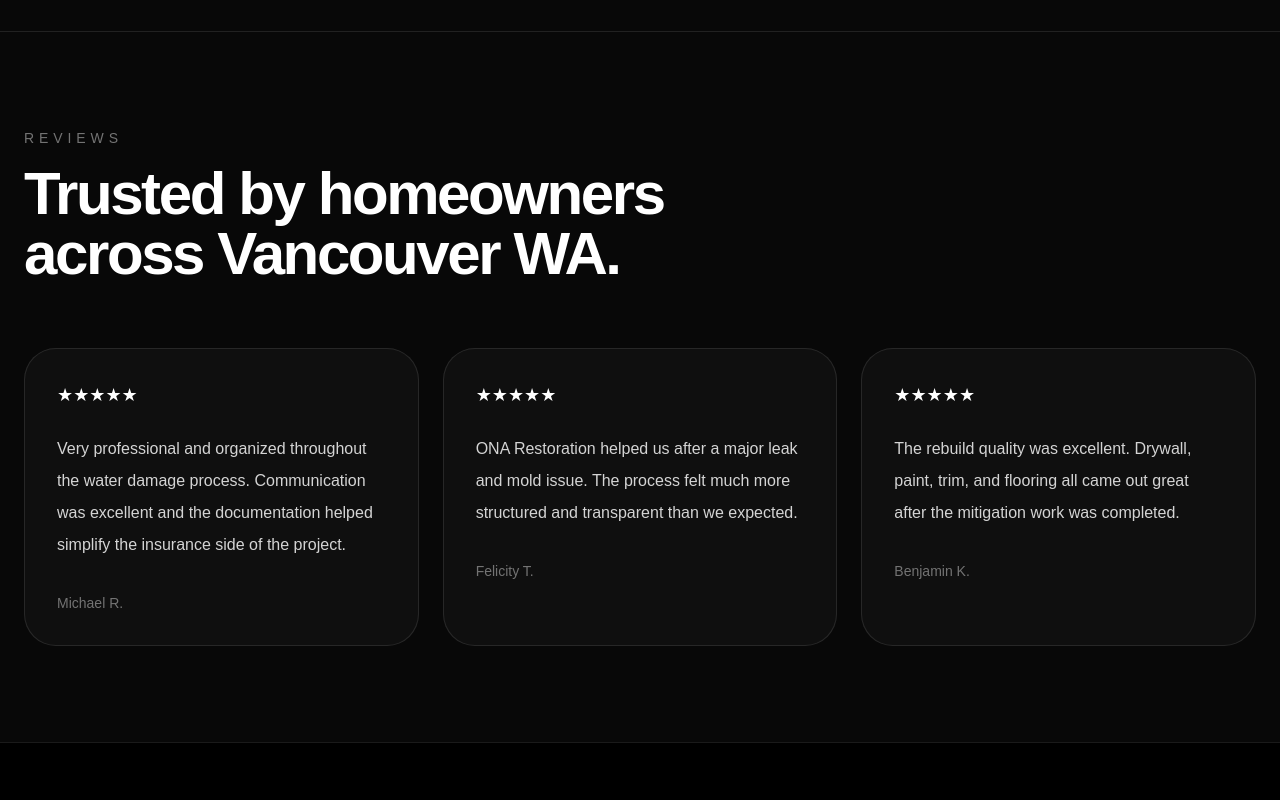
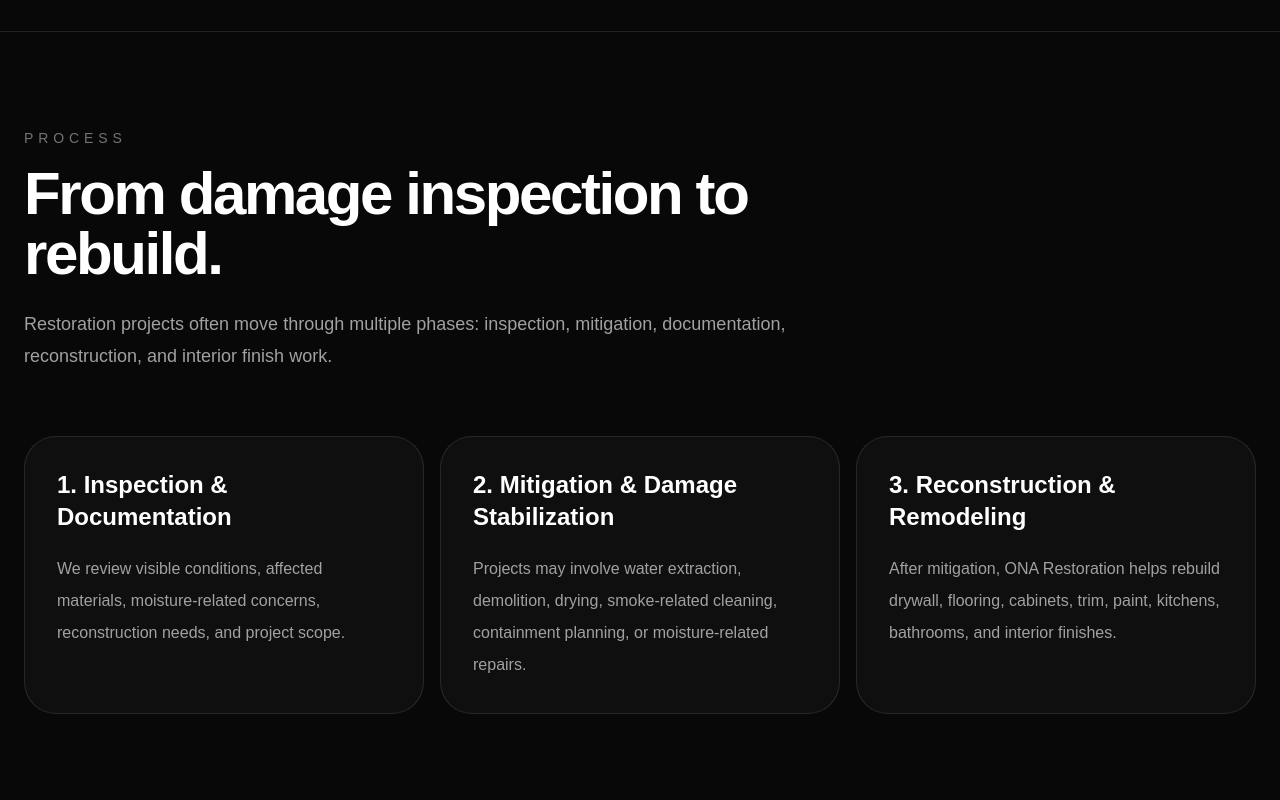
Before and after one commit to dmitzin-web/ona-restore, a Next.js app: page / in a window 1280 px wide. Shown: the part 5040-5840 px from the top of the page. Built offline with nearby package versions, Linux system fonts and the light colour scheme.

Commit message:
Add homepage process section

```diff
--- a/app/page.tsx
+++ b/app/page.tsx
@@ -1,3 +1,4 @@
+import ProcessSection from '@/components/ProcessSection'
 import LocalTrustSection from '@/components/LocalTrustSection'
 import ReviewSchema from '@/components/ReviewSchema'
 import ReviewsSection from '@/components/ReviewsSection'
@@ -268,6 +269,7 @@ export default function HomePage() {
       </section>
       <BeforeAfterSection />
       <LocalTrustSection />
+      <ProcessSection />
       <ReviewsSection />
     </main>
   )
--- /dev/null
+++ b/components/ProcessSection.tsx
@@ -0,0 +1,58 @@
+const steps = [
+  {
+    title: '1. Inspection & Documentation',
+    text:
+      'We review visible conditions, affected materials, moisture-related concerns, reconstruction needs, and project scope.',
+  },
+  {
+    title: '2. Mitigation & Damage Stabilization',
+    text:
+      'Projects may involve water extraction, demolition, drying, smoke-related cleaning, containment planning, or moisture-related repairs.',
+  },
+  {
+    title: '3. Reconstruction & Remodeling',
+    text:
+      'After mitigation, ONA Restoration helps rebuild drywall, flooring, cabinets, trim, paint, kitchens, bathrooms, and interior finishes.',
+  },
+]
+
+export default function ProcessSection() {
+  return (
+    <section className="border-t border-white/10">
+      <div className="mx-auto max-w-7xl px-6 py-24">
+        <div className="max-w-3xl">
+          <p className="text-sm uppercase tracking-[0.35em] text-neutral-500">
+            Process
+          </p>
+
+          <h2 className="mt-4 text-4xl font-semibold tracking-[-0.04em] md:text-6xl">
+            From damage inspection to rebuild.
+          </h2>
+
+          <p className="mt-6 text-lg leading-8 text-neutral-400">
+            Restoration projects often move through multiple phases:
+            inspection, mitigation, documentation, reconstruction,
+            and interior finish work.
+          </p>
+        </div>
+
+        <div className="mt-16 grid gap-4 md:grid-cols-3">
+          {steps.map((step) => (
+            <div
+              key={step.title}
+              className="rounded-[2rem] border border-white/10 bg-white/[0.03] p-8"
+            >
+              <h3 className="text-2xl font-semibold">
+                {step.title}
+              </h3>
+
+              <p className="mt-5 leading-8 text-neutral-400">
+                {step.text}
+              </p>
+            </div>
+          ))}
+        </div>
+      </div>
+    </section>
+  )
+}
```
